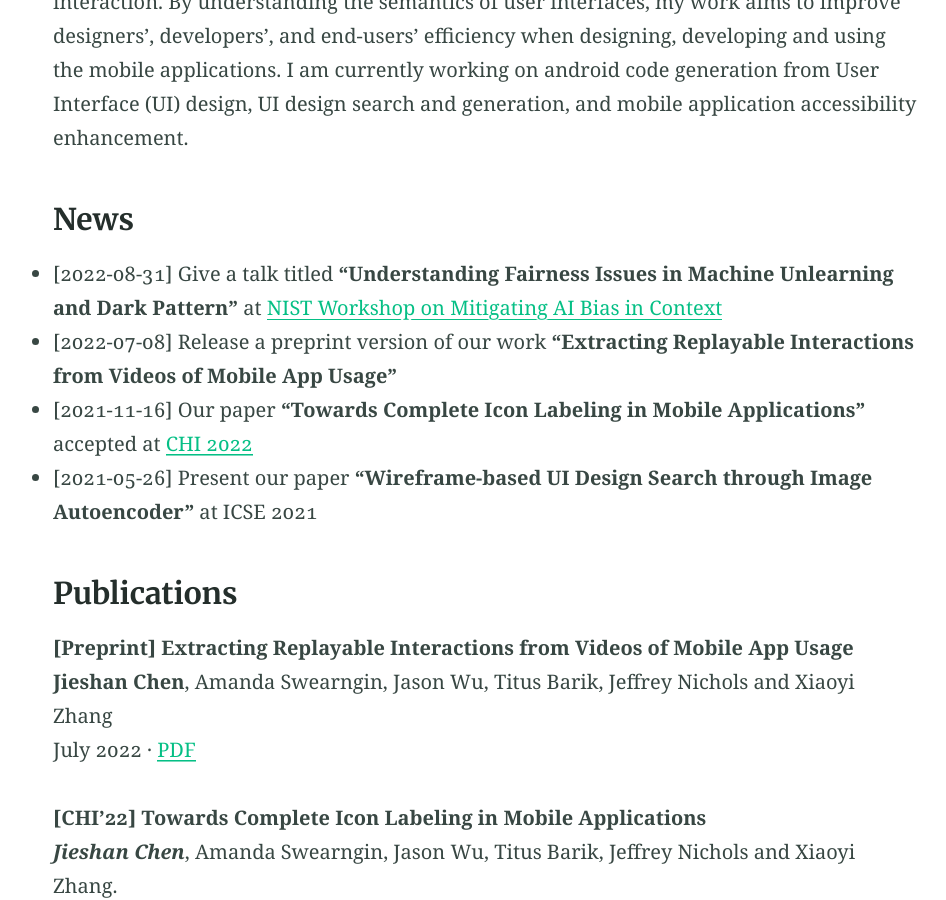
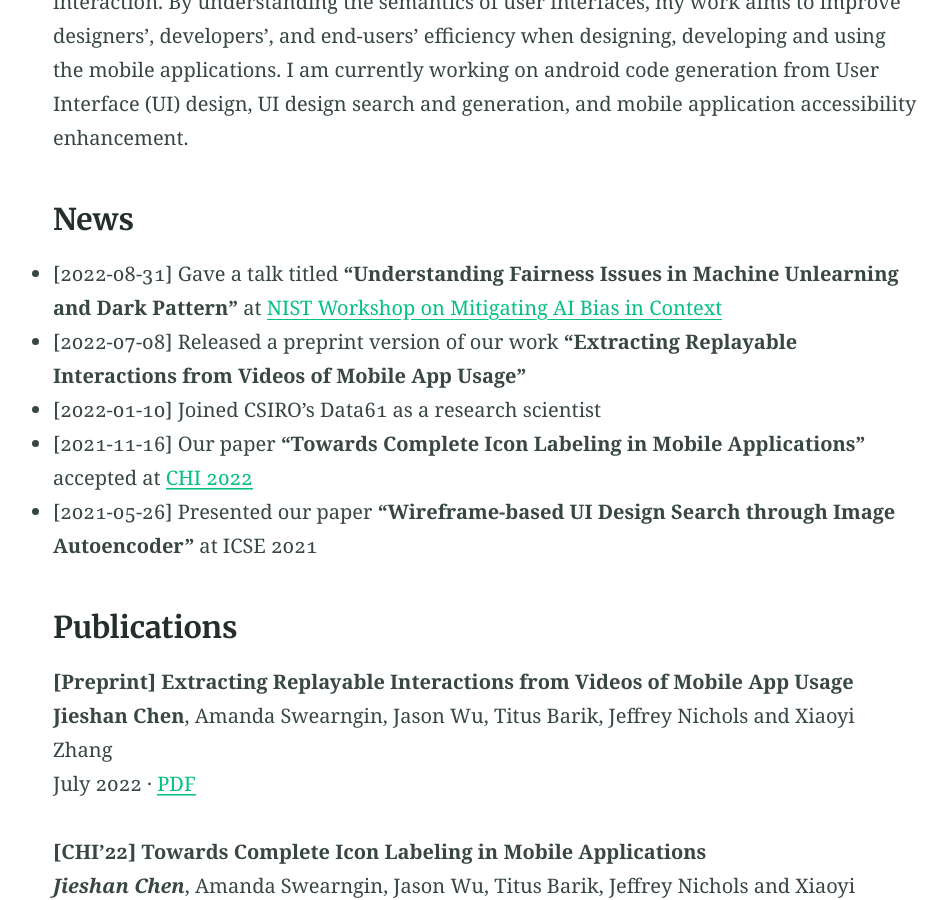
Before and after one commit to chenjshnn/chenjshnn.github.io, a Jekyll site: the page built from index.md, in a window 1280 px wide and 900 px high, scrolled down 718 px. Shown: the whole window, without its empty margins (155-1101 px from the left). Built offline with Jekyll 4.4.1, drawn with Linux system fonts in a browser that asks for light colours.

Commit message:
Update index.md

```diff
--- a/index.md
+++ b/index.md
@@ -19,10 +19,11 @@ My work lies in the fields of software engineering, deep learning, and human com
 
 
 ### News
-- [2022-08-31] Give a talk titled **"Understanding Fairness Issues in Machine Unlearning and Dark Pattern"** at [NIST Workshop on Mitigating AI Bias in Context](https://www.nccoe.nist.gov/get-involved/attend-events/workshop-mitigating-ai-bias-context)
-- [2022-07-08] Release a preprint version of our work **"Extracting Replayable Interactions from Videos of Mobile App Usage"**
+- [2022-08-31] Gave a talk titled **"Understanding Fairness Issues in Machine Unlearning and Dark Pattern"** at [NIST Workshop on Mitigating AI Bias in Context](https://www.nccoe.nist.gov/get-involved/attend-events/workshop-mitigating-ai-bias-context)
+- [2022-07-08] Released a preprint version of our work **"Extracting Replayable Interactions from Videos of Mobile App Usage"**
+- [2022-01-10] Joined CSIRO's Data61 as a research scientist
 - [2021-11-16] Our paper **"Towards Complete Icon Labeling in Mobile Applications"** accepted at [CHI 2022](https://chi2022.acm.org/)
-- [2021-05-26] Present our paper **"Wireframe-based UI Design Search through Image Autoencoder"** at ICSE 2021
+- [2021-05-26] Presented our paper **"Wireframe-based UI Design Search through Image Autoencoder"** at ICSE 2021
 
 
 ### Publications
```
